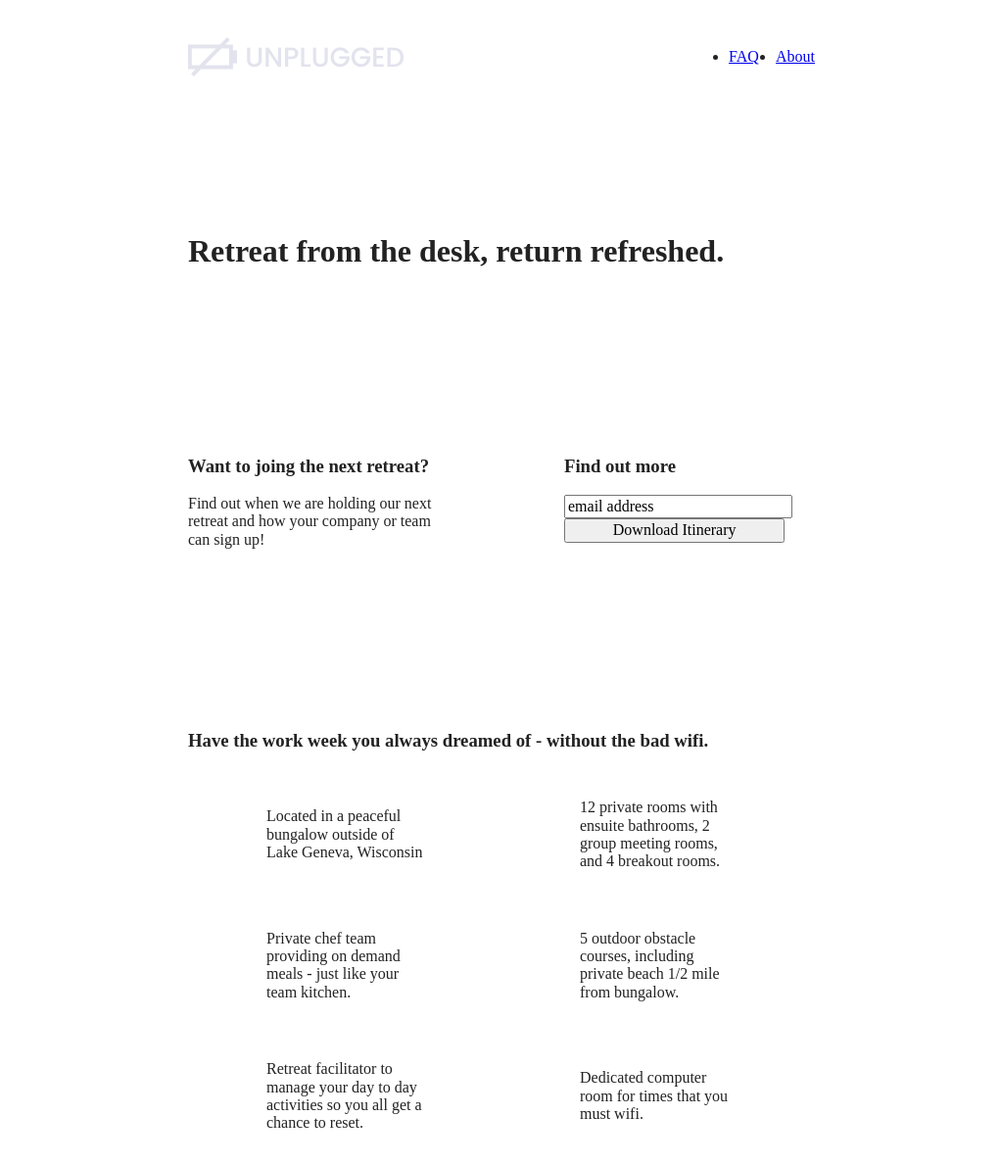
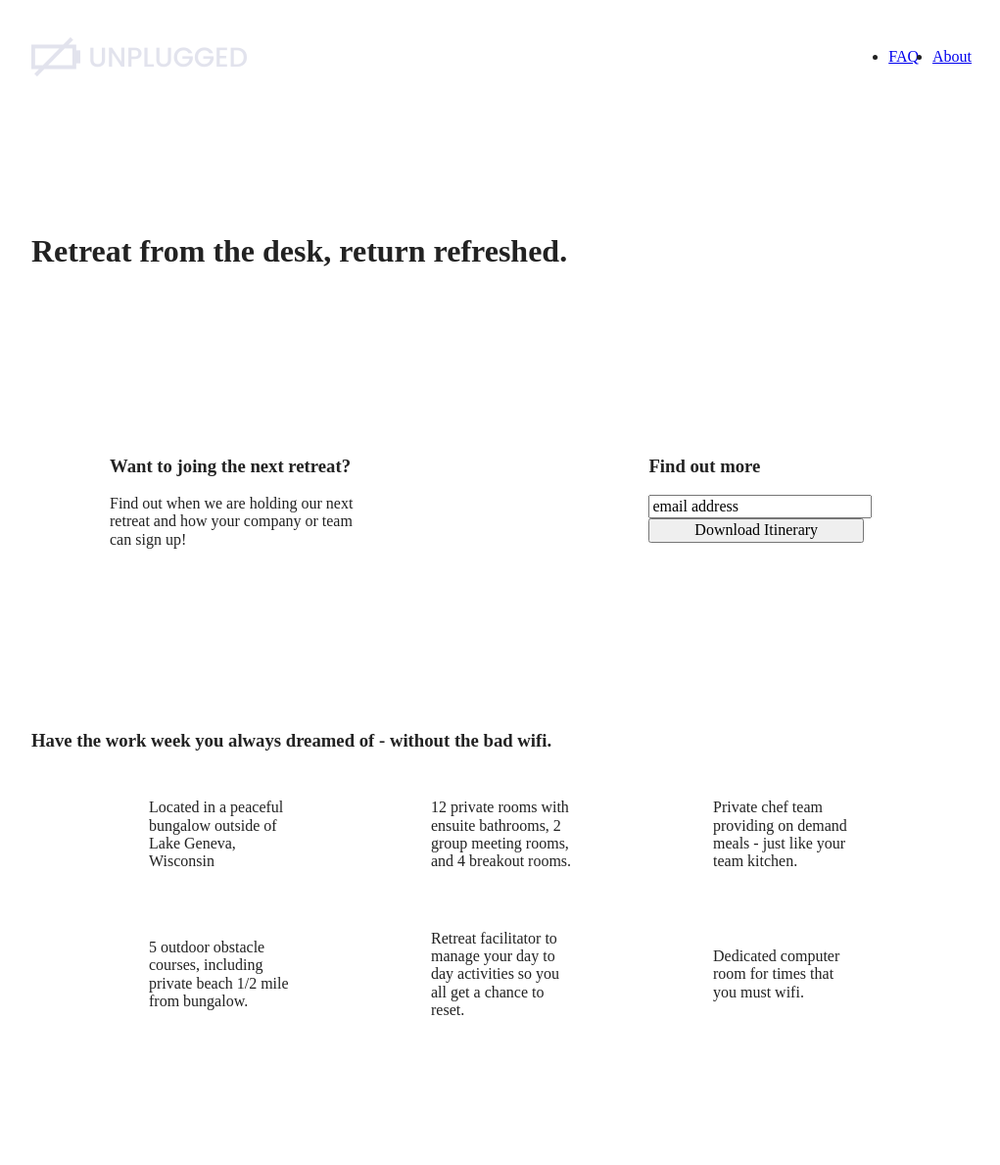
Before and after one commit to jcameron2486/unplugged-retreat, a website built with Parcel: page index.html in a window 1280 px wide. Shown: the top 1189 px of the page at 98% size, without its empty margins (128-1149 px from the left). Built offline with nearby package versions, Linux system fonts and the light colour scheme.

Commit message:
Added desktop layout

```diff
--- a/css/main.css
+++ b/css/main.css
@@ -324,10 +324,6 @@ figure {
   }
 
   /* Features */
-  /*.features {
-    height: 860px;
-    background-image: url(../img/features_t.png);
-  }*/
   .features article {
     display: flex;
     justify-content: center;
@@ -403,26 +399,38 @@ figure {
 
 }
 
-/* ---------------- Desktop Styles ------------------- */
+/* ==========================================================================
+   Desktop Styles
+   These override mobile and tablet styles. Modify as content requires.
+   ========================================================================== */
 
 @media only screen and (min-width: 1200px) {
+  /* General Styles */
+  .content-wrapper {
+    max-width: 960px;
+  }
+
   /* Main area */
+  header nav {
+    width: 13%;
+  }
 
-  .hero-area {
-
+  /* Aside */
+  aside .content-wrapper .form-description,
+  aside .content-wrapper .form {
+    width: 26%;
+    margin: 0 80px;
   }
 
 
-
-  aside {
-
+  /* Features */
+  .features h3 {
+  max-width: 800px;
+  }
+  .features article {
+    flex-basis: 30%;
   }
 
-  /* Footer */
-
-  footer {
-
-  }
 }
 
 /* ==========================================================================
```
